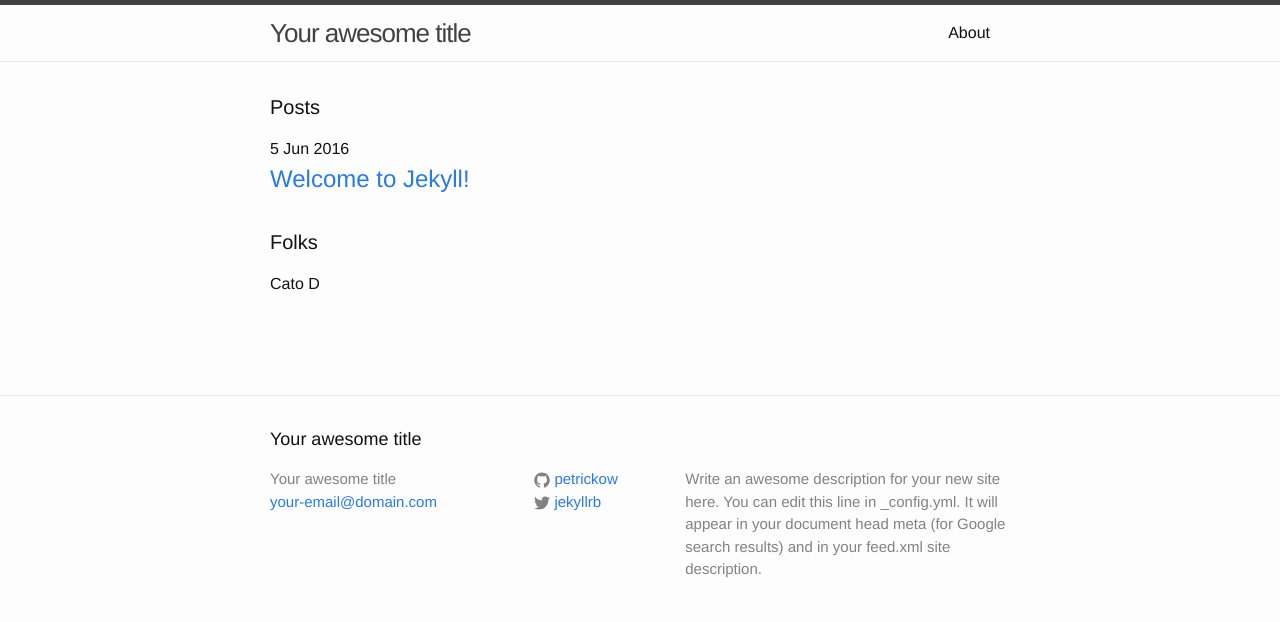
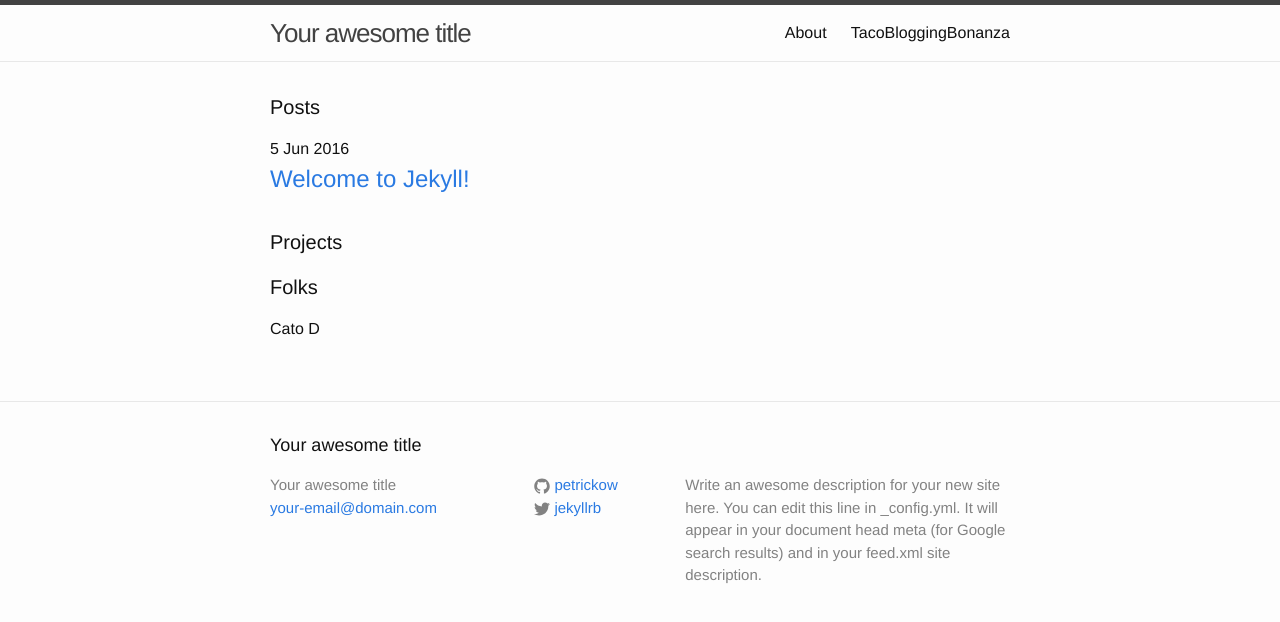
Before and after one commit to petrickow/petrickow.github.io, a Jekyll site: the page built from index.html, in a window 1280 px wide. Shown: the top 622 px of the page. Built offline with Jekyll 4.4.1, drawn with Linux system fonts in a browser that asks for light colours.

Commit message:
Update from Forestry.io - index.html

```diff
--- a/index.html
+++ b/index.html
@@ -1,5 +1,5 @@
 ---
-title: ''
+title: TacoBloggingBonanza
 layout: default
 ---
 <div class="home">
@@ -18,15 +18,29 @@
     {% endfor %}
   </ul>
 
-  <h1 class="page-heading">Folks</h1>
+  <h1 class="page-heading">Projects</h1>
 
   <ul class="post-list">
-      {% for user in site.data.users %}
+      {% for project in site.data.projects %}
       <li>
-        <span>{{user.name}}</span>
+       	 <h3>
+            {{project.name}}
+          </h3>
+          <p>
+              {{project.description}}
+          </p>
       </li>
       {% endfor %}
   </ul>
-  <p class="rss-subscribe"><br></p>
+
+    <h1 class="page-heading">Folks</h1>
+      <ul class="post-list">
+      {% for user in site.data.users %}
+      <li>
+        {{user.name}}
+      </li>
+      {% endfor %}
+  </ul>
+  <!--<p class="rss-subscribe"><br></p>-->
 
 </div>
```
